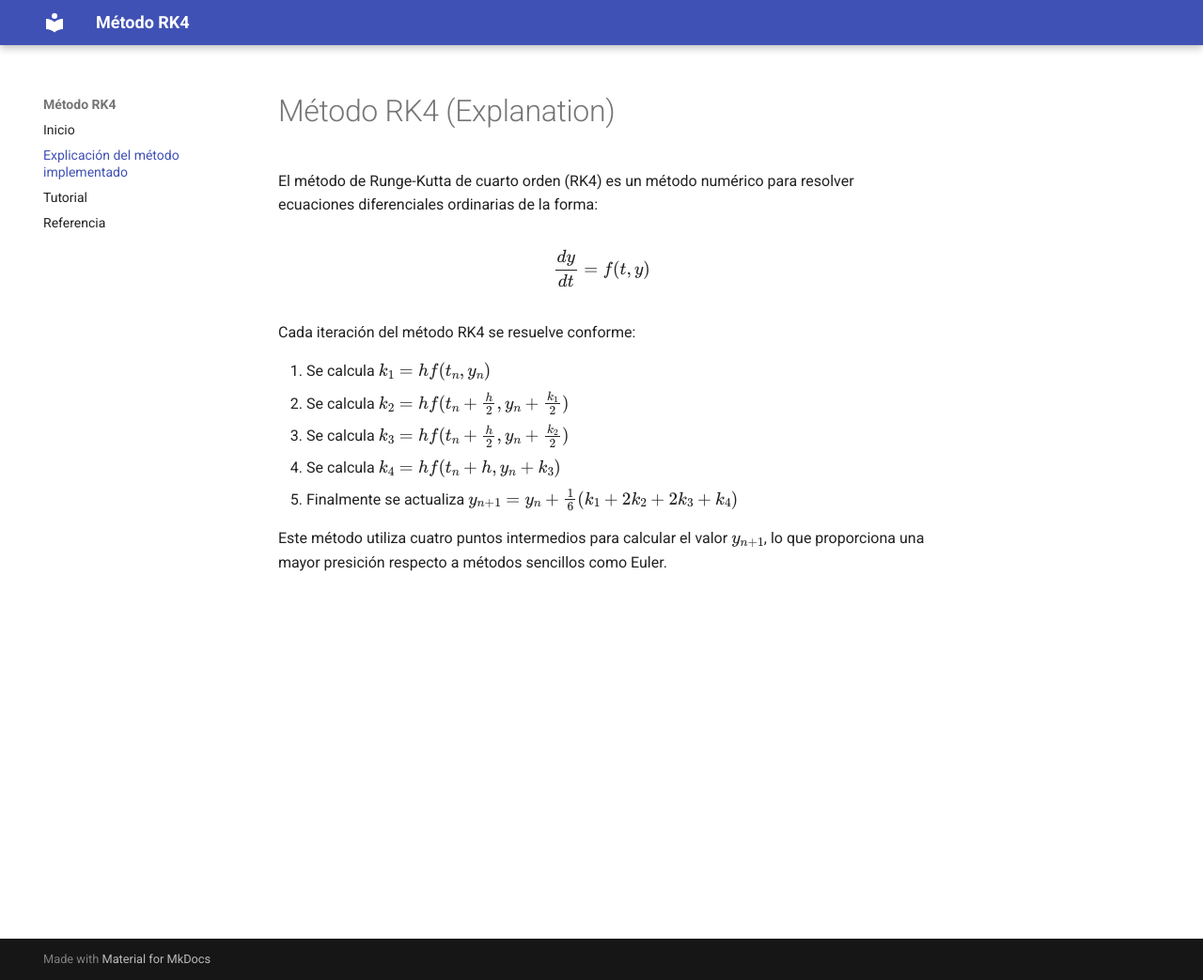
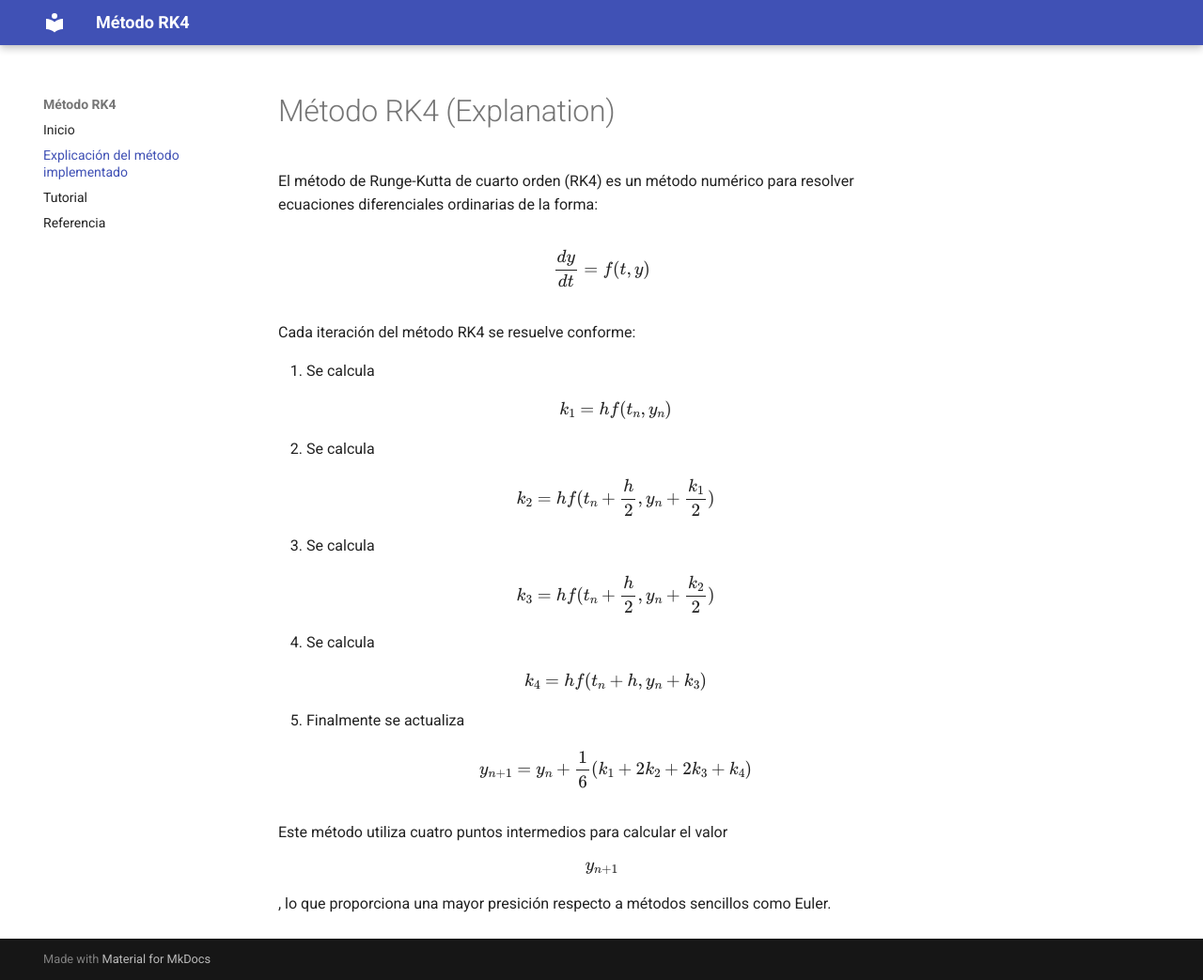
Before and after one commit to josuedelacruz19/M-todo-RK4, an MkDocs documentation site: the page built from docs/explanation.md, in a window 1280 px wide and 1043 px high. Shown: the whole window at 94% size. Built offline with MkDocs 1.6.1 and Material for MkDocs 9.7.7, drawn with Linux system fonts in a browser that asks for light colours.

Commit message:
Fourth commit

```diff
--- a/docs/explanation.md
+++ b/docs/explanation.md
@@ -6,10 +6,10 @@ $$ \frac{dy}{dt} = f(t, y) $$
 
 Cada iteración del método RK4 se resuelve conforme:
 
-1. Se calcula \( k_{1} = hf(t_{n}, y_{n}) \)
-2. Se calcula \( k_{2} = hf(t_{n} + \frac{h}{2}, y_{n} + \frac{k_{1}}{2}) \)
-3. Se calcula \( k_{3} = hf(t_{n} + \frac{h}{2}, y_{n} + \frac{k_{2}}{2}) \)
-4. Se calcula \( k_{4} = hf(t_{n} + h, y_{n} + k_{3}) \)
-5. Finalmente se actualiza \( y_{n+1} = y_{n} + \frac{1}{6}(k_{1} + 2k_{2} + 2k_{3} + k_{4}) \)
+1. Se calcula $$ k_{1} = hf(t_{n}, y_{n}) $$
+2. Se calcula $$ k_{2} = hf(t_{n} + \frac{h}{2}, y_{n} + \frac{k_{1}}{2}) $$
+3. Se calcula $$ k_{3} = hf(t_{n} + \frac{h}{2}, y_{n} + \frac{k_{2}}{2}) $$
+4. Se calcula $$ k_{4} = hf(t_{n} + h, y_{n} + k_{3}) $$
+5. Finalmente se actualiza $$ y_{n+1} = y_{n} + \frac{1}{6}(k_{1} + 2k_{2} + 2k_{3} + k_{4}) $$
 
-Este método utiliza cuatro puntos intermedios para calcular el valor \( y_{n+1} \), lo que proporciona una mayor presición respecto a métodos sencillos como Euler.
+Este método utiliza cuatro puntos intermedios para calcular el valor $$ y_{n+1} $$, lo que proporciona una mayor presición respecto a métodos sencillos como Euler.
```
Also changed, not shown: docs/index.md (+2 -2 lines), docs/reference.md (+2 -2 lines), site/404.html, site/explanation/index.html, site/index.html, site/reference/index.html, site/tutorials/index.html, 1 other file.
